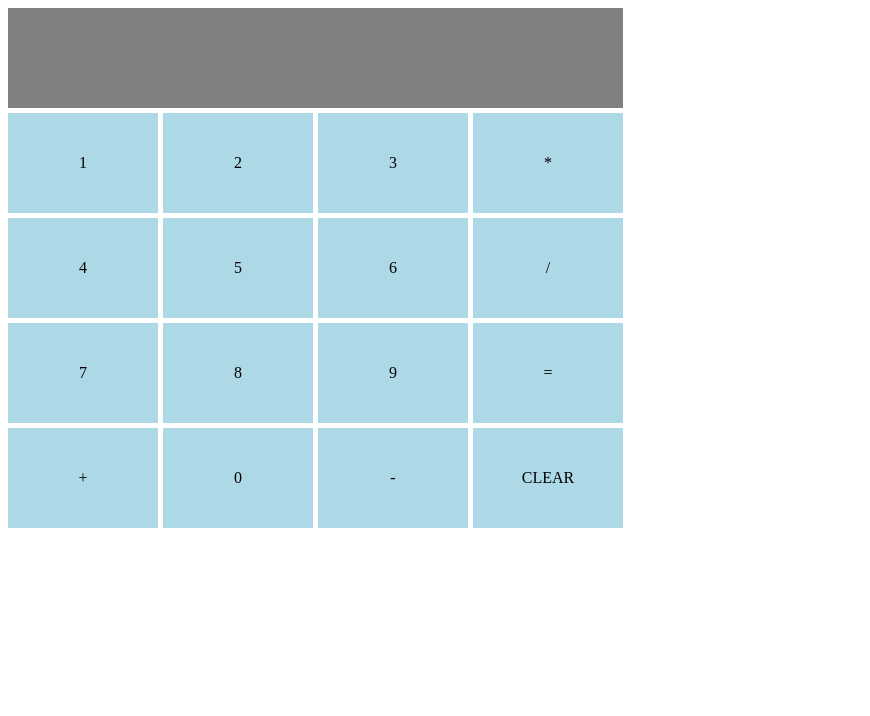
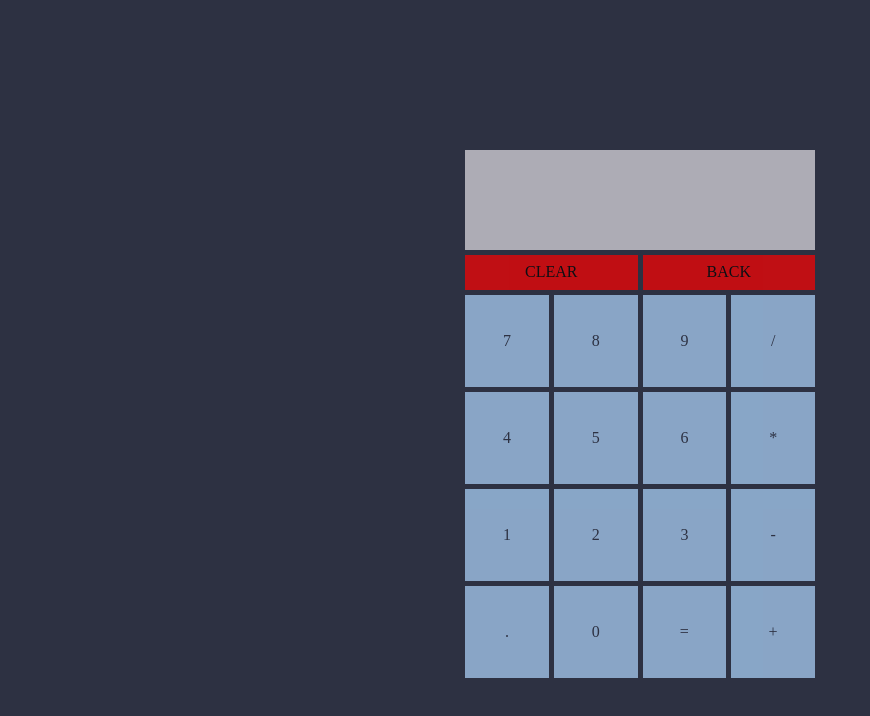
Before and after one commit to M-Kurkiewicz/Calculator-app, a plain HTML site: page index.html in a window 1280 px wide. Shown: the whole page, without its empty margins (0-870 px from the left). Drawn offline with Linux system fonts and the light colour scheme.

Commit message:
new functions and better look

```diff
--- a/index.html
+++ b/index.html
@@ -8,26 +8,43 @@
     <link rel="stylesheet" href="style.css">
 </head>
 <body>
-    <div id="screen"></div>
+    <div id="calculator">
+        <div id="screen">
+            <div id="calculation-screen"></div>
+            <div id="outcome-screen"></div>
+        </div>
         <div id="buttons">
+            <div class="row special-row">
+                <div class="special-button" id="clear-button">CLEAR</div>
+                <div class="special-button" id="back-button">BACK</div>
+            </div>
+            <div class="row">
+                <div class="button number">7</div>
+                <div class="button number">8</div>
+                <div class="button number">9</div>
+                <div class="button operator">/</div>
+            </div>
+            <div class="row">
+                <div class="button number">4</div>
+                <div class="button number">5</div>
+                <div class="button number">6</div>
+                <div class="button operator">*</div>
+            </div>
+            <div class="row">
                 <div class="button number">1</div>
                 <div class="button number">2</div>
                 <div class="button number">3</div>
-            <div class="button operator">*</div>
-            <div class="button number">4</div>
-            <div class="button number">5</div>
-            <div class="button number">6</div>
-            <div class="button operator">/</div>
-            <div class="button number">7</div>
-            <div class="button number">8</div>
-            <div class="button number">9</div>
+                <div class="button operator">-</div>
+            </div>
+            <div class="row">
+                <div class="button operator">.</div>
+                <div class="button number">0</div>
                 <div class="button" id="equals-button">=</div>
                 <div class="button operator">+</div>
-            <div class="button number">0</div>
-            <div class="button operator">-</div>
-            <div class="button" id="clear-button">CLEAR</div>
+            </div>
         </div>
 
+    </div>
 
 
 
--- a/script.js
+++ b/script.js
@@ -1,6 +1,6 @@
 // // strip anything other than digits, (), -+/* and .
-// let equation = screen.innerHTML.replace(/[^-()\d/*+.]/g, '');
-// screen.innerHTML = eval(equation);
+// let equation = calculationScreen.innerHTML.replace(/[^-()\d/*+.]/g, '');
+// calculationScreen.innerHTML = eval(equation);
 // could just use it if not for Odin ---^ :D
 
 function calculate(equation){
@@ -71,24 +71,35 @@ function calculate(equation){
 
 let numbers = document.querySelectorAll('.number');
 let operators = document.querySelectorAll('.operator');
-var screen = document.getElementById('screen');
-screen.innerHTML = null;
+var calculationScreen = document.getElementById('calculation-screen');
+var outcomeScreen = document.getElementById('outcome-screen');
+calculationScreen.innerHTML = '';
+let operatorList = [];
+for(let operator of operators){
+    operatorList.push(operator.innerHTML)
+}
+let lastSymbol = '';
 
 // DISPLAY FOR NUMBERS
 for(let number of numbers) {
     number.addEventListener('click',function(){
-        screen.innerHTML += number.innerHTML;
+        calculationScreen.innerHTML += number.innerHTML;
+        lastSymbol = number.innerHTML;
     })
 }
 // DISPLAY FOR OPERATORS()
 for(let operator of operators) {
     operator.addEventListener('click',function(){
-        if(operator.innerHTML == '-') {
-            screen.innerHTML += operator.innerHTML + " ";
-        }
-        else {
-            if(screen.innerHTML != ''){
-                screen.innerHTML += " " + operator.innerHTML + " ";
+        if(!(operatorList.includes(lastSymbol))){
+            if(operator.innerHTML == '-') {
+                calculationScreen.innerHTML += " "+ operator.innerHTML + " ";
+                lastSymbol = operator.innerHTML;
+             }
+            else {
+                if(calculationScreen.innerHTML != ''){
+                    calculationScreen.innerHTML += " " + operator.innerHTML + " ";
+                    lastSymbol = operator.innerHTML;
+                }
             }
         }
     })
@@ -96,12 +107,20 @@ for(let operator of operators) {
 // CLEAR BUTTON FUNCTION
 let clearButton = document.getElementById('clear-button')
 clearButton.addEventListener('click',function(){
-    screen.innerHTML = '';
+    calculationScreen.innerHTML = '';
 })
+
+// let backButton = document.getElementById('back-button')
+// backButton.addEventListener('click',function(){
+//     calculationScreen.innerHTML = calculationScreen.innerHTML.slice(0,-3)
+// })
+
 // EQUALS BUTTON BUTTON FUNCTION
 let equalsButton = document.getElementById('equals-button')
 equalsButton.addEventListener('click',function(){
-    equation = screen.innerHTML.split(" ");
-    screen.innerHTML = calculate(equation);
+    if(!(operatorList.includes(lastSymbol))){
+        equation = calculationScreen.innerHTML.split(" ");
+        outcomeScreen.innerHTML = calculate(equation);
+    }
 
 })
--- a/style.css
+++ b/style.css
@@ -1,31 +1,80 @@
-body{
+html, body{
+    margin: 0;
+    height: 100%;
+    width: 100%;
     display: flex;
+    flex-direction: column;
+    justify-content: center;
+    align-items: center;
+    background: #2D3142;
+}
+
+#calculator {
     gap: 5px;
+    display: flex;
     flex-direction: column;
+    height: 500px;
+    width: 350px;
 }
-#screen {
-    background: gray;
+#screen{
+    background: #ADACB5;
     height: 100px;
-    width: 615px;
-    color: white;
+    display: flex;
+    flex-direction: column;
+
+}
+#calculation-screen {
+    width: 100%;
+    height: 40%;
+    font-size: 150%;
+}
+
+#outcome-screen {
+    width: 100%;
+    height: 60%;
+    font-size: 250%;
+}
+
+#calculation-screen, #outcome-screen {
     display: flex;
     justify-content: center;
     align-items: center;
-    font-size: 45px;
 }
 
 #buttons {
-    display: grid;
     gap: 5px;
-    grid-template-columns: repeat(4,150px);
-    grid-template-rows: repeat(4,100px);
+}
+
+.row {
+    display: flex;
+    justify-content: space-between;
+    width: 100%;
+    height: 80%;
+    gap: 5px;
+    margin-bottom: 5px;
+}
+
+.special-row {
+    height: 30%;
+}
+
+.special-button {
+    width: 50%;
+    display: flex;
+    justify-content: center;
+    align-items: center;
+    background: red;
+    opacity: 70%;
 }
 
 .button {
-    background: lightblue;
+    background: #B0D7FF;
+    color: #2D3142;
     display: flex;
     justify-content: center;
     align-items: center;
+    width: 25%;
+    opacity: 70%;
 }
 
 .button:active {
```
Lines whose indentation alone changed are shown as unchanged.
